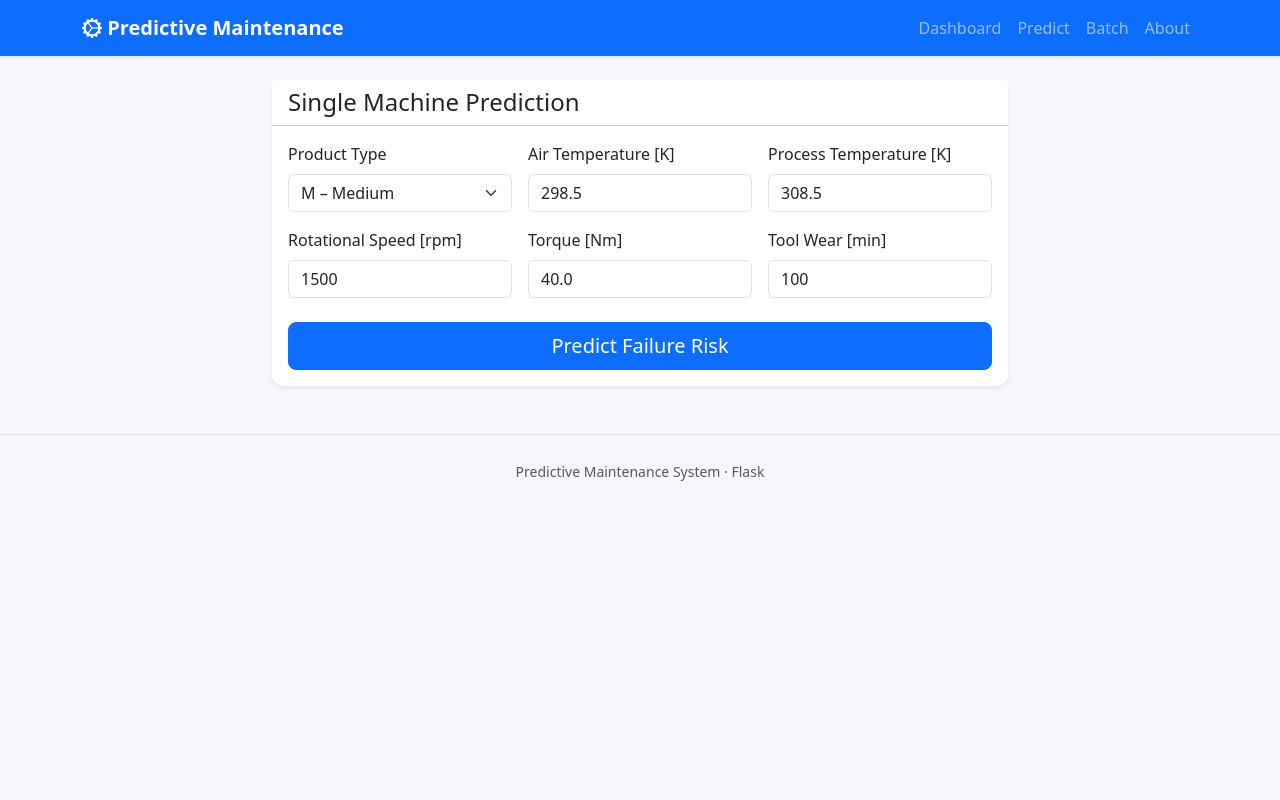
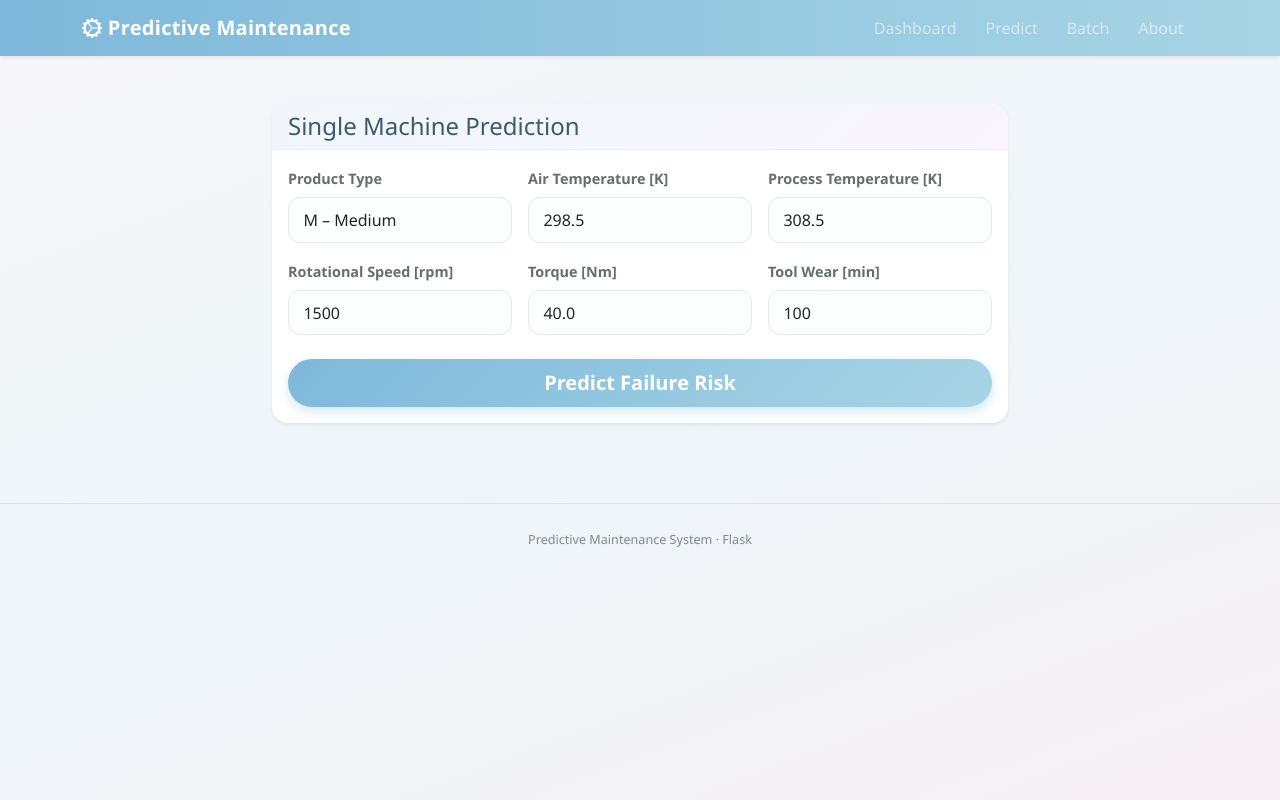
Before and after one commit to varshanaut/predictive-maintenance-flask, a Flask app: page /predict in a window 1280 px wide. Run offline with Flask 3, Linux system fonts and the light colour scheme; parts of the project's set-up code (start-up, migrations or seed data) failed here and were passed over.

Commit message:
Update style.css

```diff
--- a/static/css/style.css
+++ b/static/css/style.css
@@ -1,6 +1,208 @@
+:root {
+  --pastel-blue: #a8d5e5;
+  --pastel-mint: #b8e0d2;
+  --pastel-lavender: #d4c1ec;
+  --pastel-peach: #f7c6c7;
+  --pastel-cream: #fef6e4;
+  --pastel-pink: #f2d0e0;
+  --soft-bg: #f8f6f9;
+  --card-bg: #ffffff;
+  --text-dark: #2d3436;
+  --text-muted: #636e72;
+  --primary: #7eb8da;
+  --primary-dark: #5a9bc4;
+  --success: #8fd6b8;
+  --warning: #f5c6a5;
+  --danger: #f0a8b0;
+  --shadow: 0 8px 24px rgba(126, 184, 218, 0.12);
+  --radius: 1rem;
+}
+
 body {
-  background-color: #f5f7fb;
+  background: linear-gradient(160deg, #f8f6f9 0%, #eef6f9 50%, #f7f0f5 100%);
+  min-height: 100vh;
+  color: var(--text-dark);
+  font-family: "Segoe UI", system-ui, -apple-system, sans-serif;
 }
+
+/* Navbar */
+.navbar {
+  background: linear-gradient(90deg, #7eb8da, #a8d5e5) !important;
+  box-shadow: 0 4px 16px rgba(126, 184, 218, 0.25);
+  border: none;
+}
+
+.navbar-brand {
+  font-weight: 700;
+  letter-spacing: 0.3px;
+}
+
+.nav-link {
+  font-weight: 500;
+  border-radius: 0.5rem;
+  padding: 0.4rem 0.9rem !important;
+  transition: background 0.2s ease;
+}
+
+.nav-link:hover {
+  background: rgba(255, 255, 255, 0.25);
+}
+
+/* Cards */
 .card {
+  border: none;
+  border-radius: var(--radius);
+  background: var(--card-bg);
+  box-shadow: var(--shadow);
+  transition: transform 0.2s ease, box-shadow 0.2s ease;
+}
+
+.card:hover {
+  transform: translateY(-4px);
+  box-shadow: 0 12px 28px rgba(126, 184, 218, 0.18);
+}
+
+.card-header {
+  background: linear-gradient(135deg, #f0f7fc, #faf5ff);
+  border-bottom: 1px solid #e8f0f5;
+  border-radius: var(--radius) var(--radius) 0 0 !important;
+  font-weight: 600;
+}
+
+/* Dashboard cards accent */
+.card .btn-primary {
+  background: linear-gradient(135deg, #7eb8da, #a8d5e5);
+  border: none;
+  border-radius: 2rem;
+  padding: 0.55rem 1.4rem;
+  font-weight: 600;
+  box-shadow: 0 4px 12px rgba(126, 184, 218, 0.35);
+  transition: all 0.2s ease;
+}
+
+.card .btn-primary:hover {
+  background: linear-gradient(135deg, #5a9bc4, #7eb8da);
+  transform: translateY(-1px);
+  box-shadow: 0 6px 16px rgba(126, 184, 218, 0.45);
+}
+
+.btn-outline-primary {
+  border-color: #7eb8da;
+  color: #5a9bc4;
+  border-radius: 2rem;
+  font-weight: 600;
+}
+
+.btn-outline-primary:hover {
+  background: #7eb8da;
+  border-color: #7eb8da;
+  color: #fff;
+}
+
+/* Forms */
+.form-control,
+.form-select {
   border-radius: 0.75rem;
+  border: 1.5px solid #e0eaf0;
+  padding: 0.6rem 0.9rem;
+  background: #fdfefe;
+  transition: border-color 0.2s, box-shadow 0.2s;
 }
+
+.form-control:focus,
+.form-select:focus {
+  border-color: #7eb8da;
+  box-shadow: 0 0 0 3px rgba(126, 184, 218, 0.2);
+}
+
+.form-label {
+  font-weight: 600;
+  color: var(--text-muted);
+  font-size: 0.9rem;
+}
+
+/* Result page */
+.badge {
+  border-radius: 2rem;
+  padding: 0.5rem 1.1rem;
+  font-weight: 600;
+  letter-spacing: 0.3px;
+}
+
+.bg-success {
+  background: linear-gradient(135deg, #8fd6b8, #b8e0d2) !important;
+  color: #1a4d3a !important;
+}
+
+.bg-warning {
+  background: linear-gradient(135deg, #f5c6a5, #fce4d0) !important;
+  color: #6b3a1a !important;
+}
+
+.bg-danger {
+  background: linear-gradient(135deg, #f0a8b0, #f7c6c7) !important;
+  color: #6b1f2a !important;
+}
+
+/* Tables */
+.table {
+  border-radius: var(--radius);
+  overflow: hidden;
+}
+
+.table thead th {
+  background: linear-gradient(135deg, #eef6f9, #f5f0fa);
+  border: none;
+  font-weight: 600;
+  color: var(--text-muted);
+  font-size: 0.85rem;
+}
+
+.table-hover tbody tr:hover {
+  background: #f0f7fc;
+}
+
+/* Alerts */
+.alert {
+  border: none;
+  border-radius: 0.75rem;
+  box-shadow: 0 4px 12px rgba(0, 0, 0, 0.06);
+}
+
+/* Footer */
+footer {
+  background: transparent;
+  color: var(--text-muted);
+  font-size: 0.9rem;
+}
+
+/* Page headings */
+h2.fw-bold,
+h4.mb-0 {
+  color: #3d5a6c;
+}
+
+.text-muted {
+  color: #7a8a94 !important;
+}
+
+/* Soft section spacing */
+main.container {
+  padding-top: 1.5rem;
+  padding-bottom: 2rem;
+}
+
+/* Batch summary cards */
+.row.g-3 .card .fs-3 {
+  color: #3d5a6c;
+}
+
+/* File input polish */
+input[type="file"].form-control {
+  padding: 0.5rem;
+}
+
+/* Smooth links */
+a {
+  text-decoration: none;
+}
```
